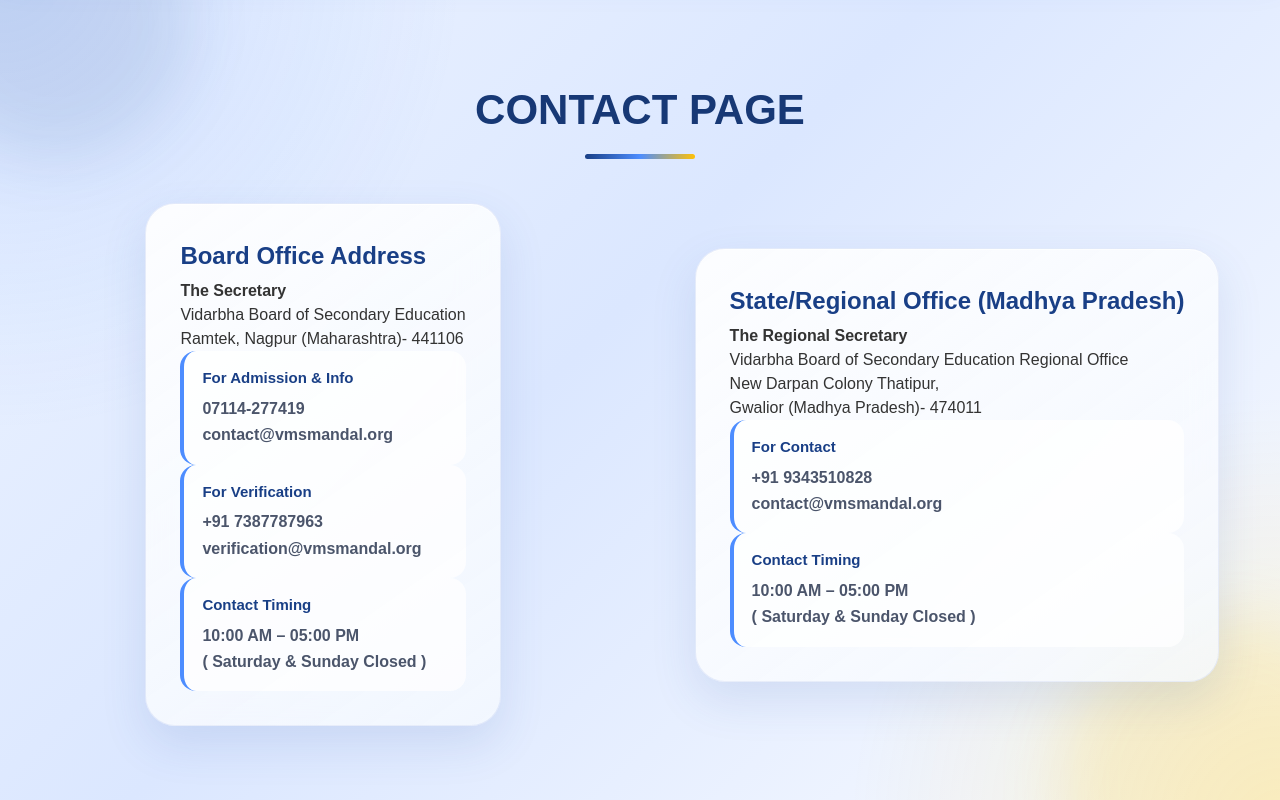
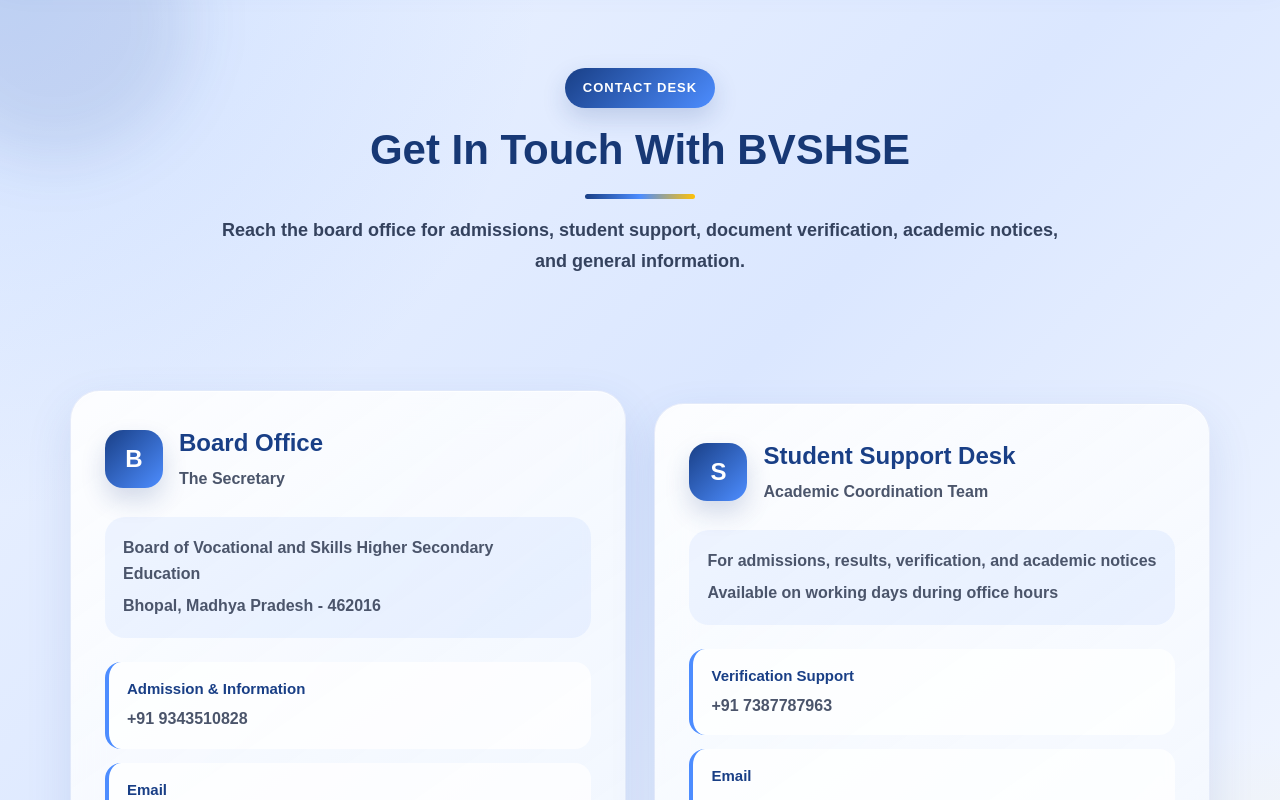
Before and after one commit to ranvijaysingh0741/ERP-SYSTEM, a React (Create React App) app in the folder frontend/: page /contact in a window 1280 px wide. Shown: the part 260-1060 px from the top of the page. Built offline with nearby package versions, Linux system fonts and the light colour scheme.

Commit message:
Refactor ContactPage layout and add office details

```diff
--- a/frontend/src/landing/pages/ContactPage.js
+++ b/frontend/src/landing/pages/ContactPage.js
@@ -1,67 +1,97 @@
 import React from "react";
 import "./ContactPage.css";
 
+const offices = [
+  {
+    title: "Board Office",
+    person: "The Secretary",
+    address: [
+      "Board of Vocational and Skills Higher Secondary Education",
+      "Bhopal, Madhya Pradesh - 462016",
+    ],
+    contacts: [
+      { label: "Admission & Information", value: "+91 9343510828" },
+      { label: "Email", value: "contact@bnse.co.in" },
+    ],
+  },
+  {
+    title: "Student Support Desk",
+    person: "Academic Coordination Team",
+    address: [
+      "For admissions, results, verification, and academic notices",
+      "Available on working days during office hours",
+    ],
+    contacts: [
+      { label: "Verification Support", value: "+91 7387787963" },
+      { label: "Email", value: "verification@bnse.co.in" },
+    ],
+  },
+];
+
+const helpTopics = [
+  "Admission enquiry",
+  "Result assistance",
+  "Certificate verification",
+  "Academic notice support",
+];
+
 const ContactPage = () => {
   return (
-    <section className="contact-page">
-      {/* PAGE HEADER */}
-      <div className="contact-header">
-        <h1>CONTACT PAGE</h1>
-      </div>
+    <main className="contact-page">
+      <div className="contact-wrap">
+        <header className="contact-header">
+          <span className="contact-badge">Contact Desk</span>
+          <h1>Get In Touch With BVSHSE</h1>
+          <p>
+            Reach the board office for admissions, student support, document
+            verification, academic notices, and general information.
+          </p>
+        </header>
 
-      <div className="contact-container">
-        {/* BOARD OFFICE */}
-        <div className="contact-card">
-          <h2>Board Office Address</h2>
-          <p>
-            <strong>The Secretary</strong>
-          </p>
-          <p>Vidarbha Board of Secondary Education</p>
-          <p>Ramtek, Nagpur (Maharashtra)- 441106</p>
+        <section className="contact-container">
+          {offices.map((office) => (
+            <article className="contact-card" key={office.title}>
+              <div className="contact-card-head">
+                <span>{office.title.charAt(0)}</span>
+                <div>
+                  <h2>{office.title}</h2>
+                  <p>{office.person}</p>
+                </div>
+              </div>
 
-          <div className="contact-block">
-            <h4>For Admission & Info</h4>
-            <p>07114-277419</p>
-            <p>contact@vmsmandal.org</p>
+              <div className="contact-address">
+                {office.address.map((line) => (
+                  <p key={line}>{line}</p>
+                ))}
+              </div>
+
+              <div className="contact-blocks">
+                {office.contacts.map((item) => (
+                  <div className="contact-block" key={item.label}>
+                    <h4>{item.label}</h4>
+                    <p>{item.value}</p>
+                  </div>
+                ))}
+              </div>
+            </article>
+          ))}
+        </section>
+
+        <section className="contact-support">
+          <div>
+            <h2>Office Timing</h2>
+            <p>Monday to Friday, 10:00 AM - 05:00 PM</p>
+            <span>Saturday and Sunday closed</span>
           </div>
 
-          <div className="contact-block">
-            <h4>For Verification</h4>
-            <p>+91 7387787963</p>
-            <p>verification@vmsmandal.org</p>
+          <div className="contact-topics">
+            {helpTopics.map((topic) => (
+              <span key={topic}>{topic}</span>
+            ))}
           </div>
-
-          <div className="contact-block">
-            <h4>Contact Timing</h4>
-            <p>10:00 AM – 05:00 PM</p>
-            <p>( Saturday & Sunday Closed )</p>
-          </div>
-        </div>
-
-        {/* REGIONAL OFFICE */}
-        <div className="contact-card">
-          <h2>State/Regional Office (Madhya Pradesh)</h2>
-          <p>
-            <strong>The Regional Secretary</strong>
-          </p>
-          <p>Vidarbha Board of Secondary Education Regional Office</p>
-          <p>New Darpan Colony Thatipur,</p>
-          <p>Gwalior (Madhya Pradesh)- 474011</p>
-
-          <div className="contact-block">
-            <h4>For Contact</h4>
-            <p>+91 9343510828</p>
-            <p>contact@vmsmandal.org</p>
-          </div>
-
-          <div className="contact-block">
-            <h4>Contact Timing</h4>
-            <p>10:00 AM – 05:00 PM</p>
-            <p>( Saturday & Sunday Closed )</p>
-          </div>
-        </div>
+        </section>
       </div>
-    </section>
+    </main>
   );
 };
 
```
